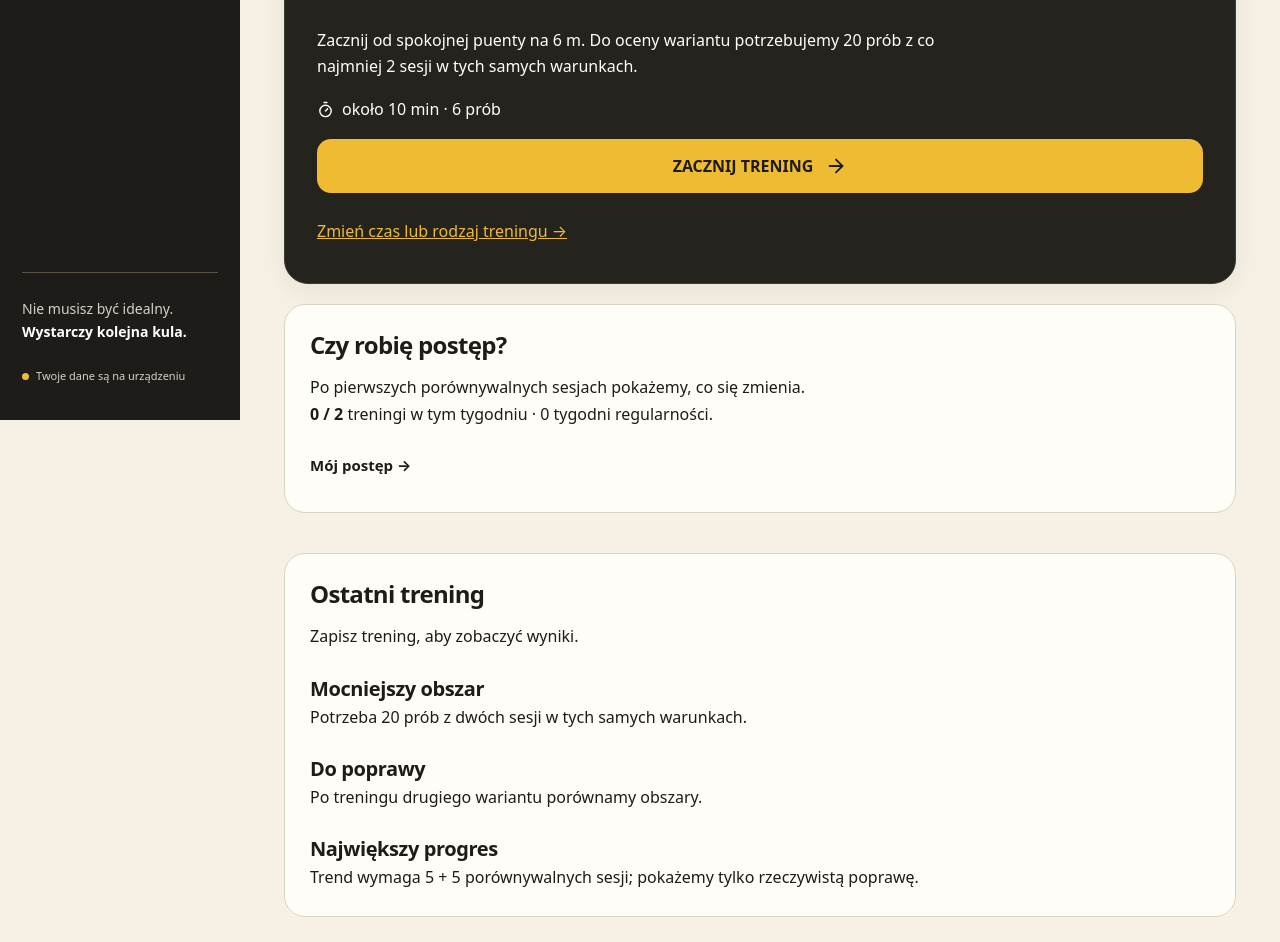
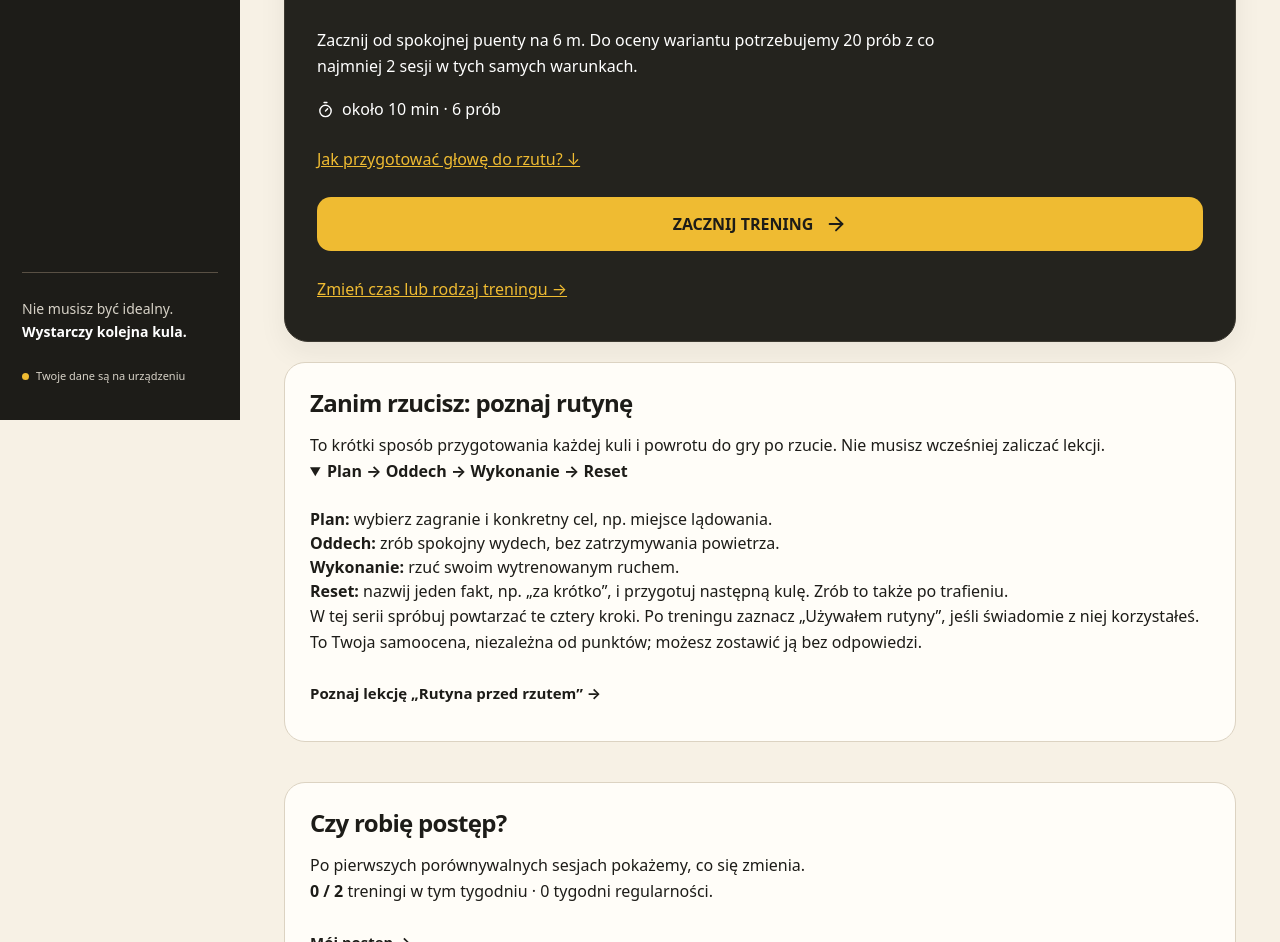
Before and after one commit to logip87/jedna-kula, a React (Vite) app: page / in a window 1280 px wide. Shown: the part 380-1322 px from the top of the page. Built offline with nearby package versions, Linux system fonts and the light colour scheme.

Commit message:
Explain the throwing routine before training and self-assessment

```diff
--- a/src/features/coaching/Coaching.tsx
+++ b/src/features/coaching/Coaching.tsx
@@ -1,3 +1,4 @@
+import { RoutineGuide } from "../mental/RoutineGuide";
 import {
   dashboardEvidence,
   acceptedAdaptation,
@@ -101,6 +102,11 @@ export function Today({ guide }: { guide?: ReactNode }) {
             )}
           </>
         )}
+        {!state.draft && (
+          <a className="coach-light-link" href="#routine-guide">
+            Jak przygotować głowę do rzutu? ↓
+          </a>
+        )}
         <button
           className="button cream"
           disabled={busy}
@@ -113,6 +119,14 @@ export function Today({ guide }: { guide?: ReactNode }) {
           Zmień czas lub rodzaj treningu →
         </Link>
       </section>
+      {!state.draft && (
+        <RoutineGuide
+          expanded={
+            !state.lessons.includes("routine") &&
+            !state.sessions.some((s) => s.routineUsed === true)
+          }
+        />
+      )}
       {proposal && !competition && !state.draft && (
         <section className="notice">
           <p>
--- /dev/null
+++ b/src/features/mental/RoutineGuide.tsx
@@ -0,0 +1,44 @@
+import { Link } from "react-router-dom";
+
+export function RoutineGuide({ expanded }: { expanded: boolean }) {
+  return (
+    <section
+      id="routine-guide"
+      className="card"
+      aria-label="Wprowadzenie do rutyny"
+    >
+      <h2>Zanim rzucisz: poznaj rutynę</h2>
+      <p>
+        To krótki sposób przygotowania każdej kuli i powrotu do gry po rzucie.
+        Nie musisz wcześniej zaliczać lekcji.
+      </p>
+      <details open={expanded}>
+        <summary>Plan → Oddech → Wykonanie → Reset</summary>
+        <ol>
+          <li>
+            <b>Plan:</b> wybierz zagranie i konkretny cel, np. miejsce
+            lądowania.
+          </li>
+          <li>
+            <b>Oddech:</b> zrób spokojny wydech, bez zatrzymywania powietrza.
+          </li>
+          <li>
+            <b>Wykonanie:</b> rzuć swoim wytrenowanym ruchem.
+          </li>
+          <li>
+            <b>Reset:</b> nazwij jeden fakt, np. „za krótko”, i przygotuj
+            następną kulę. Zrób to także po trafieniu.
+          </li>
+        </ol>
+        <p>
+          W tej serii spróbuj powtarzać te cztery kroki. Po treningu zaznacz
+          „Używałem rutyny”, jeśli świadomie z niej korzystałeś. To Twoja
+          samoocena, niezależna od punktów; możesz zostawić ją bez odpowiedzi.
+        </p>
+        <Link className="text-link" to="/lessons/routine">
+          Poznaj lekcję „Rutyna przed rzutem” →
+        </Link>
+      </details>
+    </section>
+  );
+}
--- a/src/main.tsx
+++ b/src/main.tsx
@@ -1854,9 +1854,15 @@ function Result({
               ))}
             </select>
           </label>
+          <p id="routine-help">
+            Rutyna to wybór celu, spokojny wydech, rzut i reset: po wyniku
+            nazwij jeden fakt i przygotuj następną kulę. Zaznacz poniżej, jeśli
+            świadomie stosowałeś te kroki. Brak zaznaczenia nie zmienia punktów.
+          </p>
           <label className="checkbox">
             <input
               type="checkbox"
+              aria-describedby="routine-help"
               checked={routine ?? false}
               onChange={(e) => setRoutine(e.target.checked)}
             />{" "}
```
Also changed, not shown: tests/visual/critical.spec.ts-snapshots/dashboard-visual-chromium-darwin.png, 2 other files (tests, documents, lock files or other folders).
